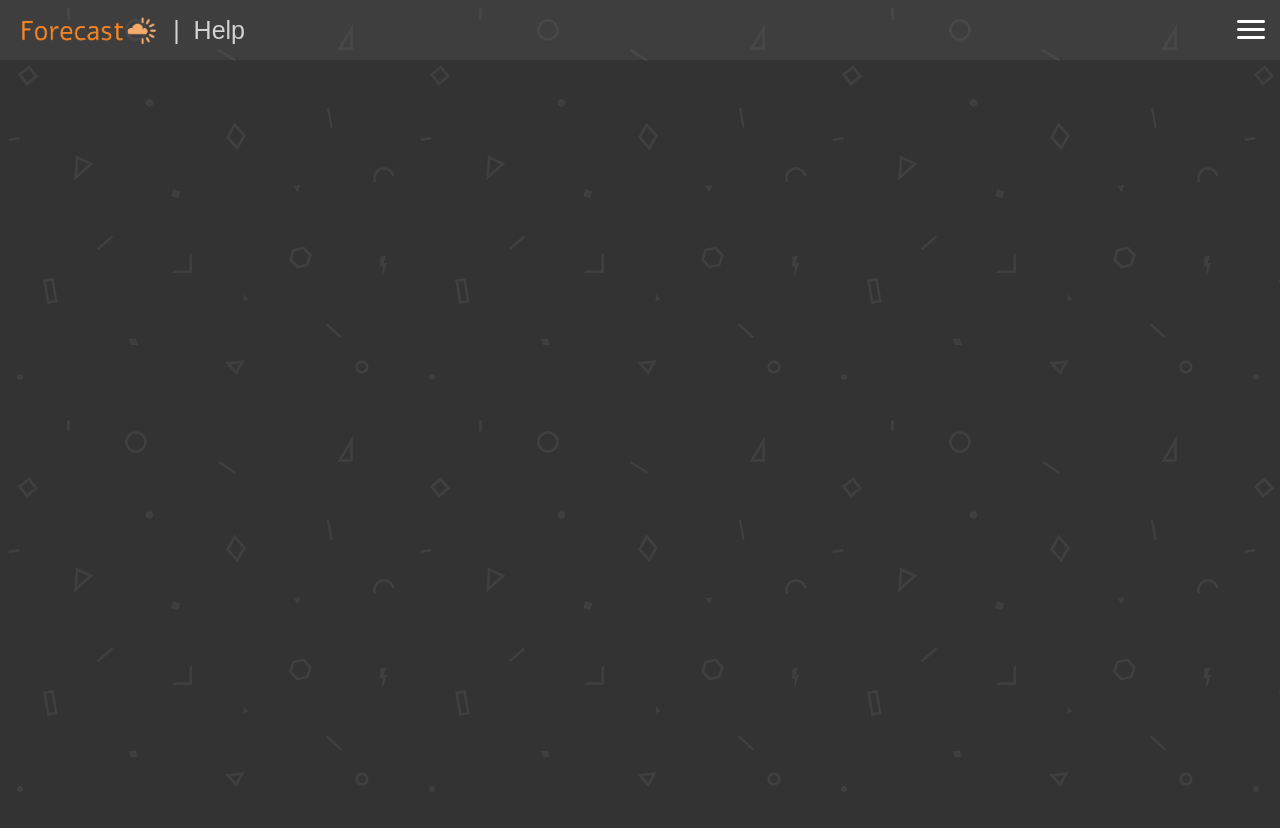
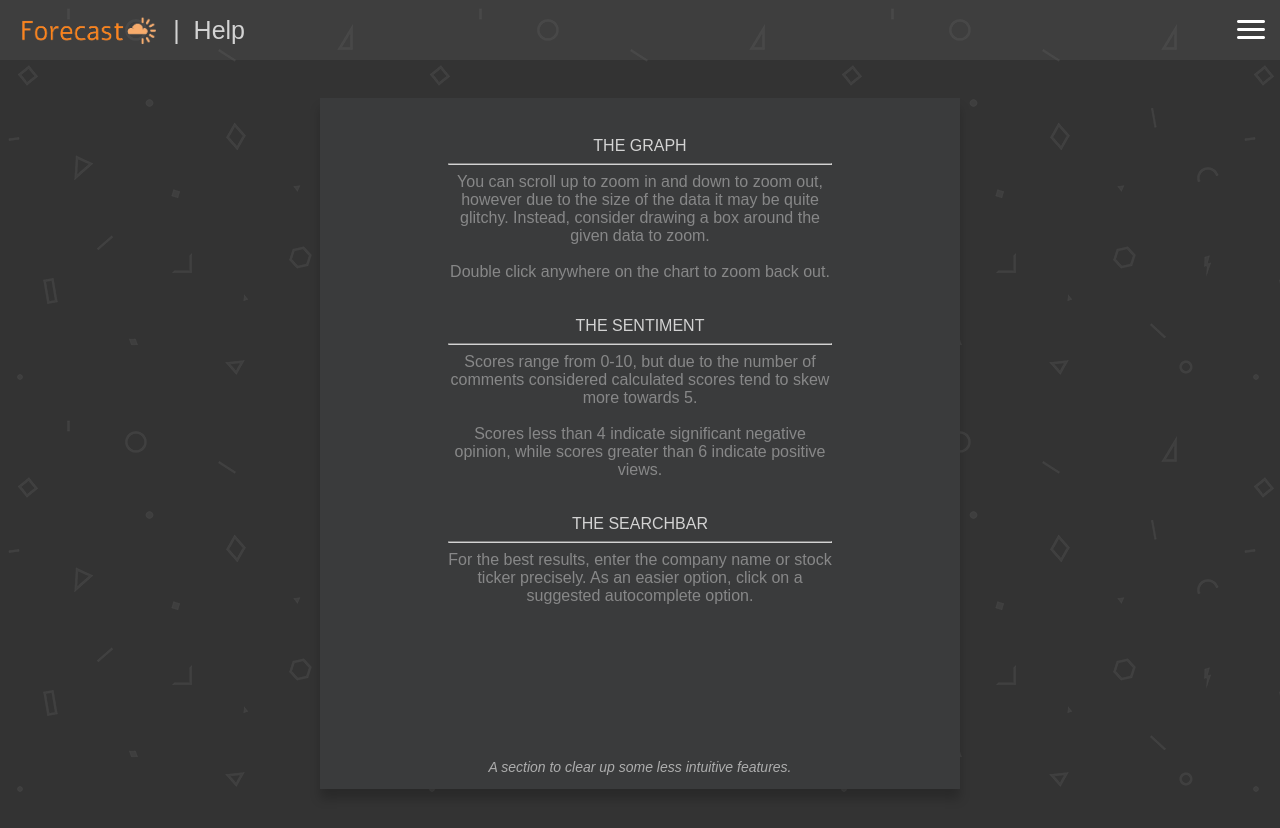
Before and after one commit to keatox/forecast, a Flask app: page /help in a window 1280 px wide. Before the commit the page ends 791 px from the top, so only its background shows below. Run offline with Flask 3, Linux system fonts and the light colour scheme; parts of the project's set-up code (start-up, migrations or seed data) failed here and were passed over.

Commit message:
help page content + styling

```diff
--- a/src/frontend/static/styles.css
+++ b/src/frontend/static/styles.css
@@ -138,8 +138,6 @@ nav{
 }
 
 #block{
-    border-width: 0px;
-    border-style: solid;
     padding: 1%;
     box-shadow: 0 10px 10px rgb(0 0 0 / 0.2);
 }
@@ -159,11 +157,11 @@ nav{
 }
 
 .darklinebreak{
-    background-color: #2c2c2c;
+    background-color: #2c2c2c !important;
 }
 
 .darkmodeblock{
-    background-color: #b2b2b2;
+    background-color: #b2b2b2 !important;
 }
 
 #sentiment{
@@ -259,3 +257,18 @@ li{
     margin-top: 0.5%;
     margin-left: 65px;
 }
+
+.addtl{
+    text-align: center;
+    padding: 3% 10% 1% 10% !important;
+    width: 30%;
+    height: 100%;
+    margin: 3% auto 3% auto;
+    background-color: #3a3b3c;
+}
+
+@media (max-width: 1000px){
+    .addtl{
+        width: 50%;
+    }
+}
--- a/src/frontend/templates/help.html
+++ b/src/frontend/templates/help.html
@@ -2,7 +2,7 @@
 <html>
 
 <head>
-    <title>About</title>
+    <title>Help - Forecast</title>
     <meta charset="UTF-8"/>
     <meta name="viewport" content="width=device-width"/>
     <link rel="shortcut icon" href="/static/imgs/favicon.ico" type="image/x-icon"/>
@@ -26,6 +26,26 @@
             </nav>
         </nav>
     </div>
+    <div id="block" class="addtl">
+        THE GRAPH<hr id="linebreak">
+        <div style="opacity: 0.5;">You can scroll up to zoom in and down to zoom out,
+        however due to the size of the data it may be quite glitchy.
+        Instead, consider drawing a box around the given data to zoom.<br><br>
+        Double click anywhere on the chart to zoom back out.<br><br><br></div>
+
+        THE SENTIMENT<hr id="linebreak">
+        <div style="opacity: 0.5;">Scores range from 0-10,
+        but due to the number of comments considered calculated scores tend to skew more towards 5.<br><br>
+        Scores less than 4 indicate significant negative opinion,
+        while scores greater than 6 indicate positive views.<br><br><br></div>
+
+        THE SEARCHBAR<hr id="linebreak">
+        <div style="opacity: 0.5;">For the best results, enter the company name or stock ticker precisely.
+        As an easier option, click on a suggested autocomplete option.</div>
+
+        <br style="display: block; content: ''; margin-top: 40%;">
+        <em style="font-size: 14px; opacity: 0.75;">A section to clear up some less intuitive features.</em>
+    </div>
 </body>
 
 </html>
```
